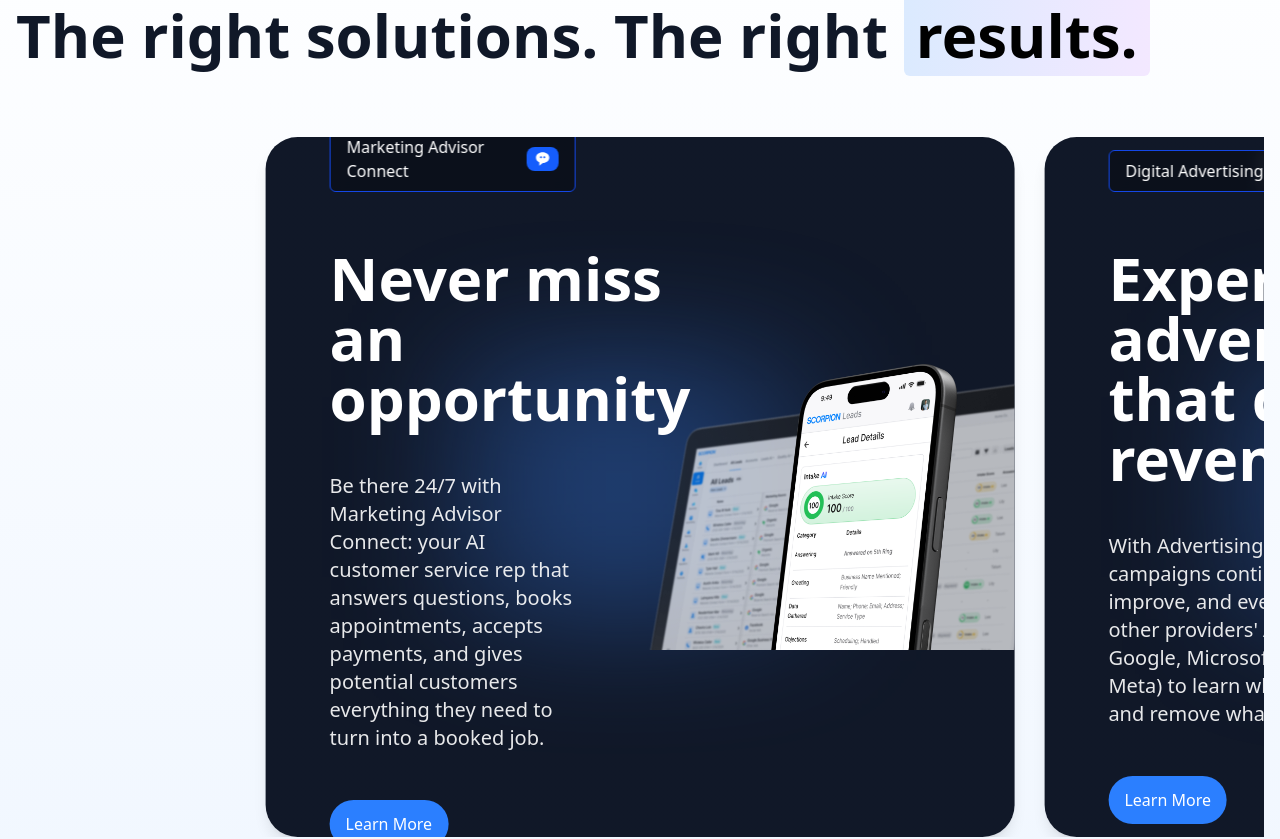
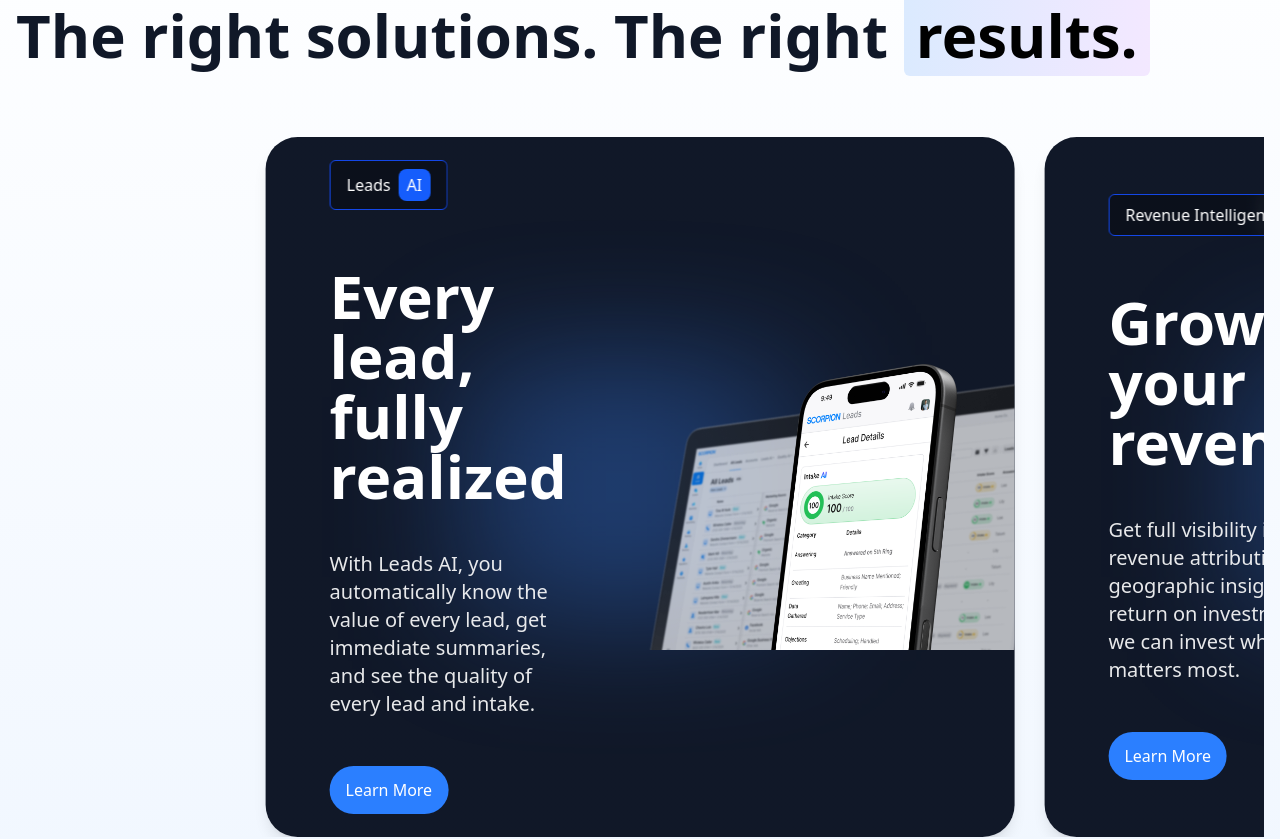
Before and after one commit to arman-miaa/Marketing-Advisor, a React (Vite) app: page /hvac/advertising-ai in a window 1280 px wide. Shown: the part 4541-5380 px from the top of the page. Built offline with nearby package versions, Linux system fonts and the light colour scheme.

Commit message:
some moddified on text

```diff
--- a/src/components/modules/hvacpage/advertising-ai/RevenueSolutionsCarousel.jsx
+++ b/src/components/modules/hvacpage/advertising-ai/RevenueSolutionsCarousel.jsx
@@ -21,64 +21,65 @@ const RevenueSolutionsCarousel = () => {
   const slides = [
     {
       id: 1,
-      title: "Never miss an opportunity",
+      title: "Every lead, fully realized",
       description:
-        "Be there 24/7 with Marketing Advisor Connect: your AI customer service rep that answers questions, books appointments, accepts payments, and gives potential customers everything they need to turn into a booked job.",
+        "With Leads AI, you automatically know the value of every lead, get immediate summaries, and see the quality of every lead and intake.",
       buttonText: "Learn More",
       buttonLink: "/hvac/advisor-connect",
       image: slideImg1,
-      tag: "Marketing Advisor Connect",
-      icon: <BiSolidMessageRoundedDots />,
+      tag: "Leads",
+      icon: "AI",
     },
     {
       id: 2,
-      title: "Experience advertising that drives revenue",
+      title: "Grow your revenue",
       description:
-        "With Advertising AI, your campaigns continuously improve, and even train other providers' AI (like Google, Microsoft, and Meta) to learn what works and remove what doesn’t.",
+        "Get full visibility into revenue attribution, geographic insights, and return on investment so we can invest where it matters most.",
       buttonText: "Learn More",
       buttonLink: "/digital-advertising",
       image: slideImg2,
-      tag: "Digital Advertising",
+      tag: "Revenue Intelligence",
     },
     {
       id: 3,
-      title: "First impressions that earn the job",
+      title: "Convert more with the right message",
       description:
-        "With Marketing Advisor’s award-winning designers and developers, your new website will look great, load fast, and make you the easy choice.",
+        "Quickly turn visitors into leads with automated landing pages that give everything a potential customer needs to make you the obvious choice.",
       buttonText: "Learn More",
       buttonLink: "/website",
       image: slideImg3,
-      tag: "Website",
+      tag: "Landing Page",
+      icon: "AI",
     },
     {
       id: 4,
+      title: "Hold their attention",
+      description:
+        "Stand out with social media ads that make you the first thought when someone is faced with an HVAC problem.",
+      buttonText: "Learn More",
+      buttonLink: "/marketing-team",
+      image: slideImg4,
+      tag: "Social Advertising",
+    },
+    {
+      id: 5,
+      title: "Make yourself known",
+      description:
+        "With high-quality video ads that showcase your brand and what you offer to the customers you want.",
+      buttonText: "Learn More",
+      buttonLink: "/ranking-ai",
+      image: slideImg5,
+      tag: "Video Advertising",
+    },
+    {
+      id: 6,
       title: "Get a team that knows HVAC",
       description:
         "You need a marketing team that knows your business. Now you have one, complete with HVAC marketing experts and over two decades of experience maximizing revenue for businesses like yours.",
       buttonText: "Learn More",
-      buttonLink: "/marketing-team",
-      image: slideImg4,
-      tag: "Marketing Team",
-    },
-    {
-      id: 5,
-      title: "Get to the top and stay there",
-      description:
-        "With our search engine optimization technology, Ranking AI, your business will show up for the searches that bring you customers, not empty clicks and traffic.",
-      buttonText: "Learn More",
-      buttonLink: "/ranking-ai",
-      image: slideImg5,
-      tag: "Ranking AI",
-    },
-    {
-      id: 6,
-      title: "Get to the top and stay there",
-      description:
-        "With our search engine optimization technology, Ranking AI, your business will show up for the searches that bring you customers, not empty clicks and traffic.",
-      buttonText: "Learn More",
       buttonLink: "/ranking-ai",
       image: slideImg6,
-      tag: "Ranking AI",
+      tag: "Marketing Team",
     },
   ];
 
```
